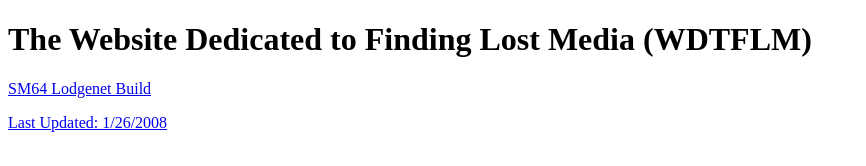
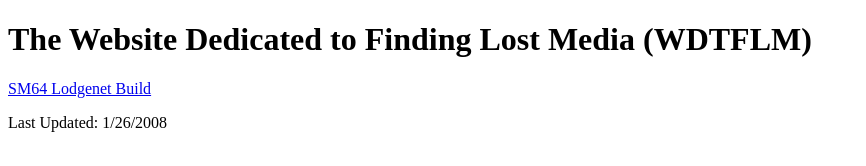
Before and after one commit to wdtflm/wdtflm.github.io, a plain HTML site: page index.html in a window 1280 px wide. Shown: the whole page, without its empty margins (0-866 px from the left). Drawn offline with Linux system fonts and the light colour scheme.

Commit message:
Update index.html

```diff
--- a/index.html
+++ b/index.html
@@ -6,6 +6,12 @@
   </head>
   <body>
     <h1>The Website Dedicated to Finding Lost Media (WDTFLM)</h1>
-    <a href="lodgenet.html">SM64 Lodgenet Build <p>Last Updated: 1/26/2008</p></a>
+    <a href="lodgenet.html">SM64 Lodgenet Build </a>
+
+
+
+
+
+    <p>Last Updated: 1/26/2008</p>
   </body>
 </html>
```
